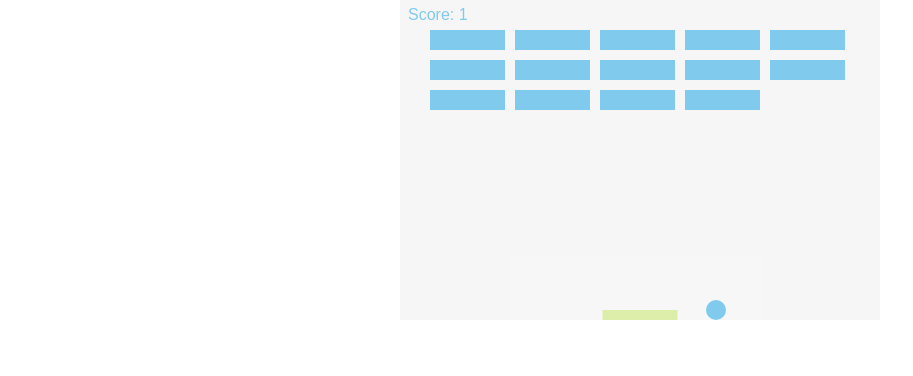
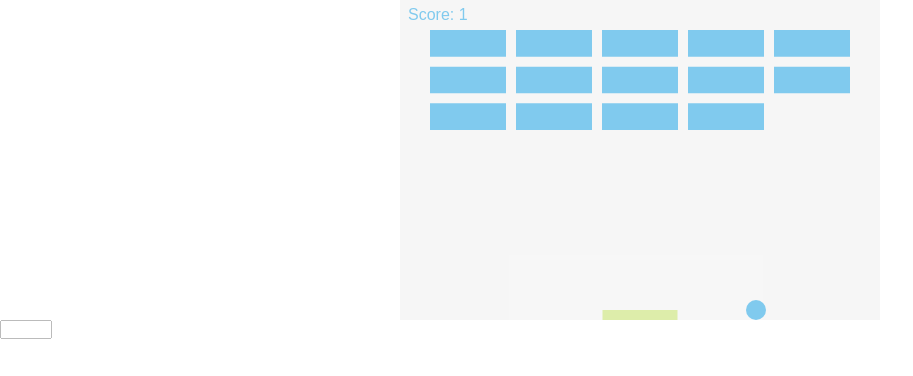
Before and after one commit to KhalidOuali/Jeu-casse-briques, a plain HTML site: page index.html in a window 1280 px wide. Shown: the top 376 px of the page, without its empty margins (0-913 px from the left). Drawn offline with Linux system fonts and the light colour scheme.

Commit message:
change bricks size when the number of them change

```diff
--- a/index.html
+++ b/index.html
@@ -11,6 +11,11 @@
 <body>
   <canvas id="myCanvas" width="480" height="320"></canvas>
   <div class="game-over-notify">Game Over</div>
+
+  <form>
+  <input type="number" min="5" max="10">
+</form>
+
 <script src="main.js">
 
 </script>
--- a/main.js
+++ b/main.js
@@ -66,11 +66,18 @@ var leftPressed = false;
 //créer les variables liées aux briques
 var brickRowCount = 3;
 var brickColumnCount = 5;
-var brickWidth = 75;
-var brickHeight = 20;
 var brickPadding = 10;
 var brickOffsetTop = 30;
 var brickOffsetLeft = 30;
+//définir la largeur utilisable en fonction du  nombre de briques
+var newCanvasWidth = (canvas.width - (brickOffsetLeft * 2) - brickPadding * (brickColumnCount - 1));
+//définir la largeur des briques en fonctions du nombre de briques
+var brickWidth = newCanvasWidth / brickColumnCount;
+// définir la hauteur utilisable en fonction du nombres de briques
+var newCanvasHeight = (canvas.height / 2 ) - (brickOffsetTop * 2) - brickPadding * (brickRowCount - 1);
+console.log(newCanvasHeight);
+//définir la hauteur des briques en fonction du nombre de briques
+var brickHeight = newCanvasHeight / brickRowCount;
 var gameOverNotify = document.querySelector('.game-over-notify');
 var interval;
 var score = 0;
```
